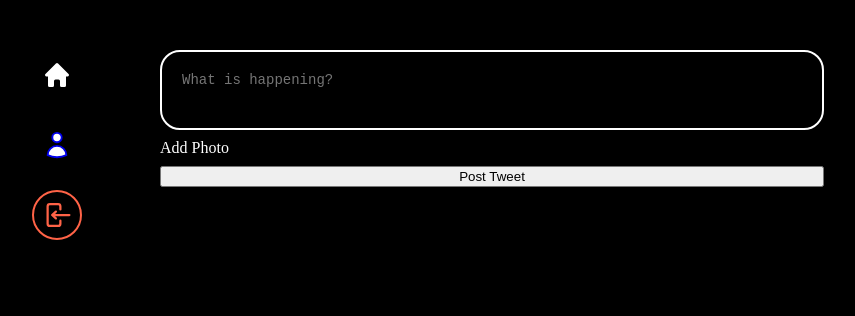
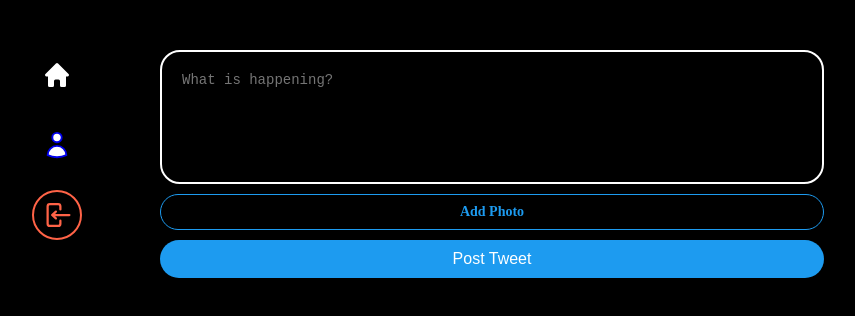
Before and after one commit to ohhhhhho/nwitter-clone, a React (Vite) app: page / in a window 1280 px wide. Shown: the top 316 px of the page, without its empty margins (241-1096 px from the left). Built offline with nearby package versions, Linux system fonts and the light colour scheme; no server answers; sample sign-in values are in the browser's storage.

Commit message:
게시글 form 만들기

```diff
--- a/src/components/post-tweet-fotm.tsx
+++ b/src/components/post-tweet-fotm.tsx
@@ -1,3 +1,4 @@
+import React, { useState } from "react";
 import styled from "styled-components";
 
 const Form = styled.form`
@@ -22,19 +23,65 @@
     border-color: #1d9bf0;
   }
 `;
-const AttatchFileButton = styled.label``;
+const AttatchFileButton = styled.label`
+  padding: 10px 0px;
+  color: #1d9bf0;
+  text-align: center;
+  border-radius: 20px;
+  border: solid 1px #1d9bf0;
+  font-size: 14px;
+  font-weight: 600;
+  cursor: pointer;
+`;
 const AttatchFileInput = styled.input`
   display: none;
 `;
-const SubmitBtn = styled.input``;
+const SubmitBtn = styled.input`
+  background-color: #1d9bf0;
+  border: none;
+  color: white;
+  padding: 10px 0;
+  border-radius: 20px;
+  font-size: 16px;
+  cursor: pointer;
+  &:hover,
+  &:active {
+    opacity: 0.8;
+  }
+`;
 
 export default function PostTweetForm() {
+  const [isLoading, setLoding] = useState(false);
+  const [tweet, setTweet] = useState("");
+  const [file, setFile] = useState<File | null>(null); // TypeScript구문
+  const onChange = (e: React.ChangeEvent<HTMLTextAreaElement>) => {
+    setTweet(e.target.value);
+  };
+  const onFileChange = (e: React.ChangeEvent<HTMLInputElement>) => {
+    const { files } = e.target;
+    if (files && files.length === 1) {
+      setFile(files[0]);
+    }
+  };
   return (
     <Form>
-      <TextArea placeholder="What is happening?" />
-      <AttatchFileButton htmlFor="file">Add Photo</AttatchFileButton>
-      <AttatchFileInput type="file" id="file" accept="image/*" />
-      <SubmitBtn type="submit" value="Post Tweet" />
+      <TextArea
+        rows={5}
+        maxLength={180}
+        onChange={onChange}
+        value={tweet}
+        placeholder="What is happening?"
+      />
+      <AttatchFileButton htmlFor="file">
+        {file ? "Photo added" : "Add Photo"}
+      </AttatchFileButton>
+      <AttatchFileInput
+        onChange={onFileChange}
+        type="file"
+        id="file"
+        accept="image/*"
+      />
+      <SubmitBtn type="submit" value={isLoading ? "Posting." : "Post Tweet"} />
     </Form>
   );
 }
```
